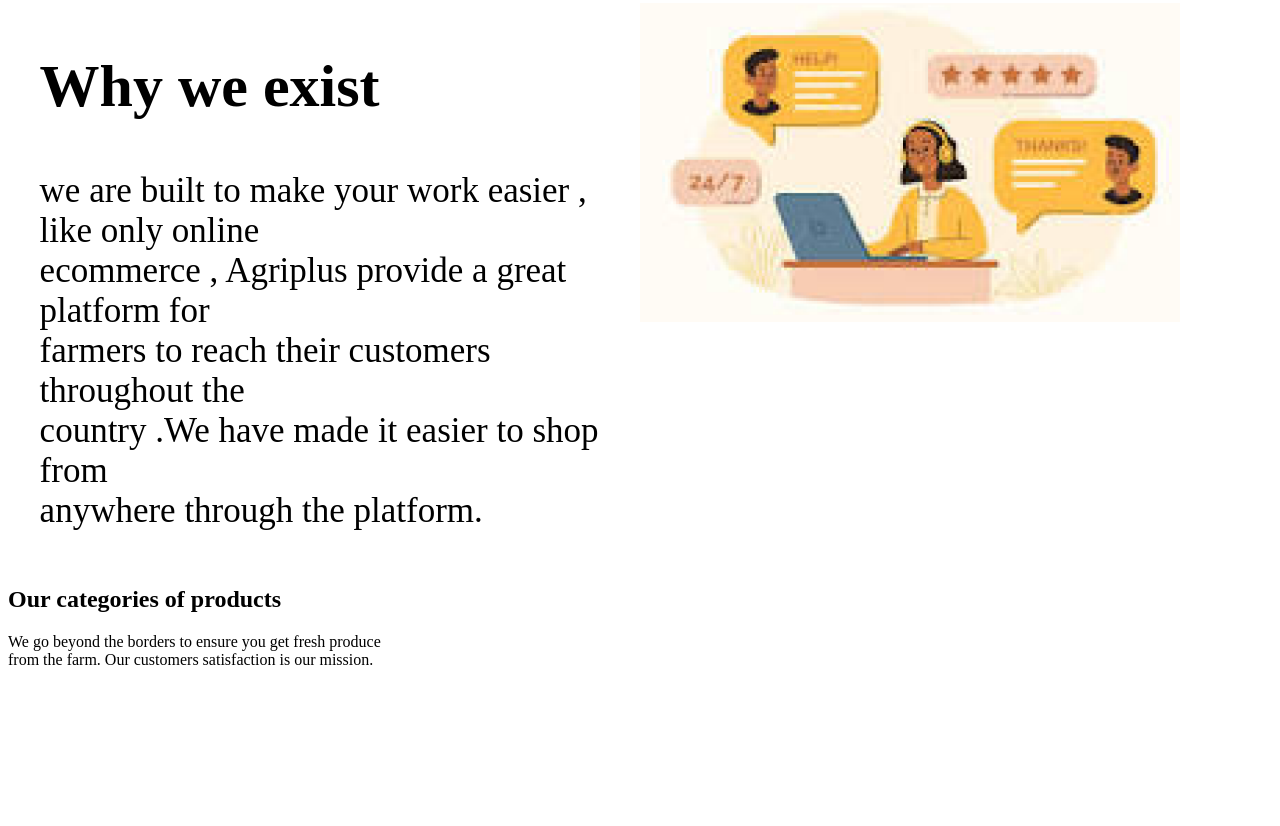
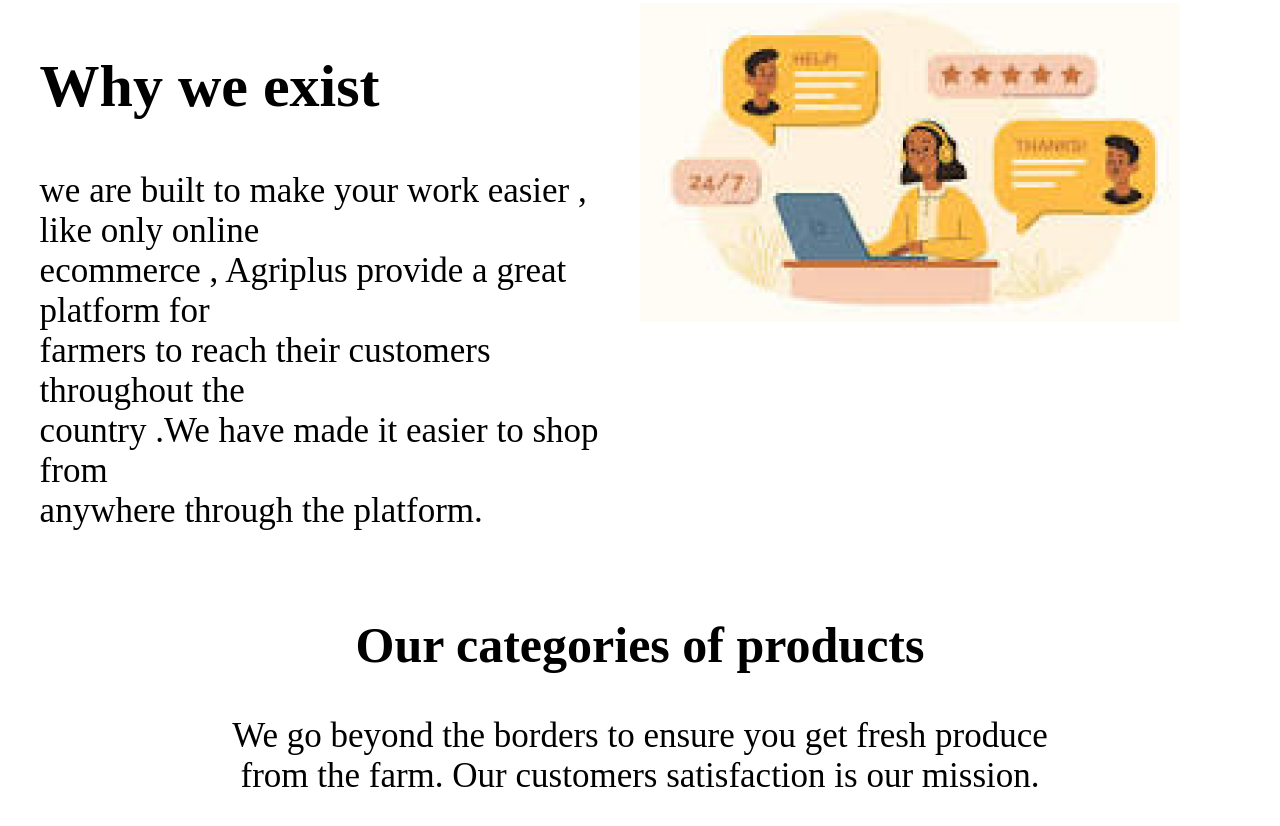
Before and after one commit to ahmedalli20/Agriplus-wk2, a plain HTML site: page index.html in a window 1280 px wide. Shown: the part 1063-1889 px from the top of the page. Before the commit the page ends 1748 px from the top, so only its background shows below. Drawn offline with Linux system fonts and the light colour scheme.

Commit message:
style the category section

```diff
--- a/css/style.css
+++ b/css/style.css
@@ -78,6 +78,7 @@ body{
     grid-template-columns: repeat(2, 1fr);
     width: 95%;
     margin: auto;
+    margin-bottom: 50px;
 }
 
 .its-image{
@@ -95,3 +96,14 @@ body{
 .about-exists p{
     font-size: 35px;
 }
+
+.category{
+    text-align: center;
+}
+
+.category h2{
+    font-size: 50px;
+}
+.category p{
+    font-size: 35px;
+}
```
